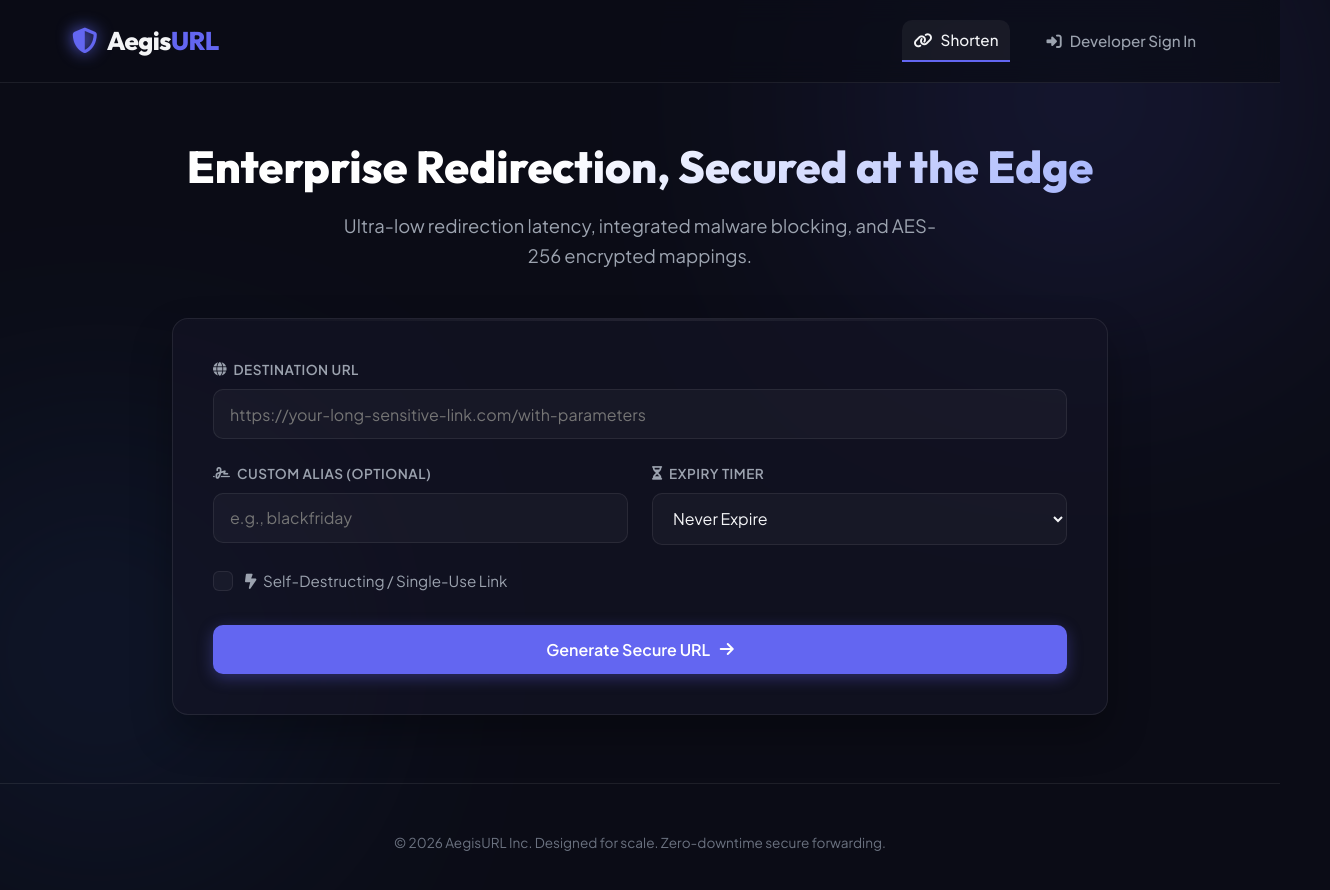
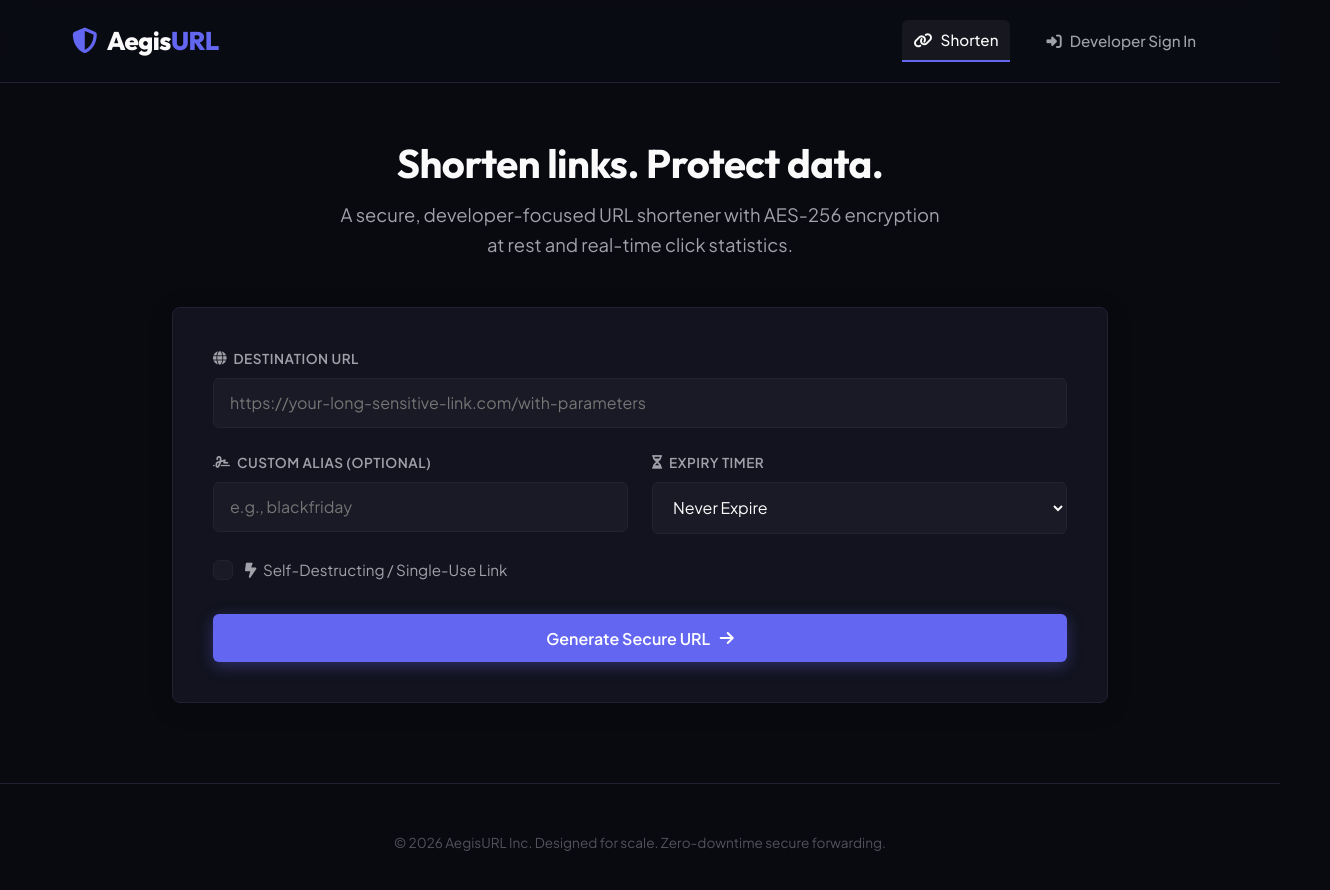
Before and after one commit to DevaaPP/AegisURLShortener, a website: page public/index.html in a window 1280 px wide. Shown: the whole page, 1330 px wide, since content can reach past the window. Drawn offline with nearby package versions, Linux system fonts and the light colour scheme.

Commit message:
style: redesign UI to be clean, flat, and developer-minimalistic

```diff
--- a/public/css/style.css
+++ b/public/css/style.css
@@ -5,24 +5,24 @@
 :root {
   --primary: #6366f1;
   --primary-hover: #4f46e5;
-  --primary-glow: rgba(99, 102, 241, 0.2);
-  --secondary: #3b82f6;
+  --primary-glow: transparent;
+  --secondary: #4b5563;
   --success: #10b981;
   --danger: #ef4444;
   --info: #06b6d4;
 
-  --bg-dark: #0b0c16;
-  --card-bg: rgba(20, 21, 38, 0.65);
-  --border-color: rgba(255, 255, 255, 0.08);
-  --text-primary: #f3f4f6;
-  --text-secondary: #9ca3af;
-  --text-muted: #6b7280;
+  --bg-dark: #090a10;
+  --card-bg: #12131e;
+  --border-color: #202232;
+  --text-primary: #fafafa;
+  --text-secondary: #a1a1aa;
+  --text-muted: #52525b;
 
   --font-title: 'Outfit', sans-serif;
   --font-body: 'Plus Jakarta Sans', sans-serif;
-  --radius-lg: 16px;
-  --radius-md: 10px;
-  --transition: all 0.25s cubic-bezier(0.4, 0, 0.2, 1);
+  --radius-lg: 8px;
+  --radius-md: 6px;
+  --transition: all 0.12s ease-out;
 }
 
 * {
@@ -41,30 +41,9 @@ body {
   overflow-x: hidden;
 }
 
-/* Background Glowing Blobs */
+/* Background Blobs (Removed for clean, human-made minimalistic design) */
 .blob-bg {
-  position: absolute;
-  border-radius: 50%;
-  filter: blur(140px);
-  z-index: -1;
-  opacity: 0.4;
-  pointer-events: none;
-}
-
-.blob-1 {
-  width: 500px;
-  height: 500px;
-  background: radial-gradient(circle, var(--primary) 0%, rgba(0,0,0,0) 70%);
-  top: -150px;
-  right: -50px;
-}
-
-.blob-2 {
-  width: 400px;
-  height: 400px;
-  background: radial-gradient(circle, var(--secondary) 0%, rgba(0,0,0,0) 70%);
-  bottom: 50px;
-  left: -100px;
+  display: none !important;
 }
 
 /* Header & Logo styling */
@@ -99,7 +78,6 @@ body {
 
 .logo-icon {
   color: var(--primary);
-  filter: drop-shadow(0 0 8px var(--primary));
 }
 
 .logo span span {
@@ -169,13 +147,12 @@ body {
 
 .hero-text h1 {
   font-family: var(--font-title);
-  font-size: 2.8rem;
-  font-weight: 800;
-  line-height: 1.25;
-  margin-bottom: 1rem;
-  background: linear-gradient(135deg, #ffffff 40%, #a5b4fc 100%);
-  -webkit-background-clip: text;
-  -webkit-text-fill-color: transparent;
+  font-size: 2.5rem;
+  font-weight: 700;
+  line-height: 1.2;
+  margin-bottom: 0.8rem;
+  color: var(--text-primary);
+  letter-spacing: -0.5px;
 }
 
 .hero-text p {
@@ -185,27 +162,15 @@ body {
   margin: 0 auto;
 }
 
-/* Premium Card Panels */
+/* Minimalist Card Panels */
 .glass-card {
   background: var(--card-bg);
-  backdrop-filter: blur(16px);
-  -webkit-backdrop-filter: blur(16px);
   border: 1px solid var(--border-color);
   border-radius: var(--radius-lg);
   padding: 2.5rem;
-  box-shadow: 0 20px 40px rgba(0, 0, 0, 0.3);
+  box-shadow: 0 4px 24px rgba(0, 0, 0, 0.2);
   position: relative;
   overflow: hidden;
-}
-
-.glass-card::before {
-  content: '';
-  position: absolute;
-  top: 0;
-  left: 0;
-  right: 0;
-  height: 2px;
-  background: linear-gradient(90deg, transparent, var(--border-color), transparent);
 }
 
 /* Form elements styling */
@@ -241,8 +206,8 @@ body {
 
 .input-group input:focus, .input-group select:focus {
   border-color: var(--primary);
-  background-color: rgba(99, 102, 241, 0.05);
-  box-shadow: 0 0 12px var(--primary-glow);
+  background-color: rgba(255, 255, 255, 0.05);
+  box-shadow: none;
 }
 
 .advanced-grid {
--- a/public/index.html
+++ b/public/index.html
@@ -47,8 +47,8 @@
     <!-- SECTION 1: URL Shortener Card -->
     <section id="shorten-section" class="app-section active">
       <div class="hero-text">
-        <h1>Enterprise Redirection, Secured at the Edge</h1>
-        <p>Ultra-low redirection latency, integrated malware blocking, and AES-256 encrypted mappings.</p>
+        <h1>Shorten links. Protect data.</h1>
+        <p>A secure, developer-focused URL shortener with AES-256 encryption at rest and real-time click statistics.</p>
       </div>
 
       <div class="glass-card shortener-card">
```
